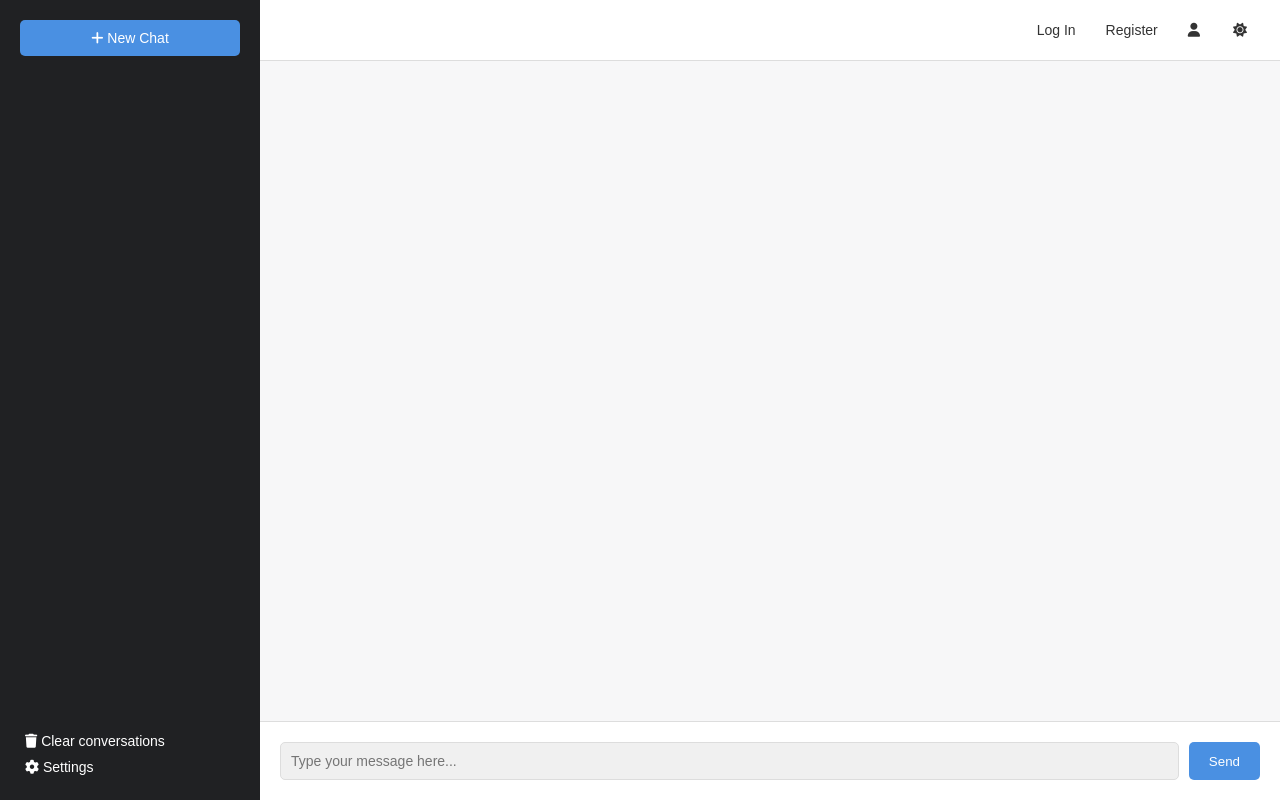
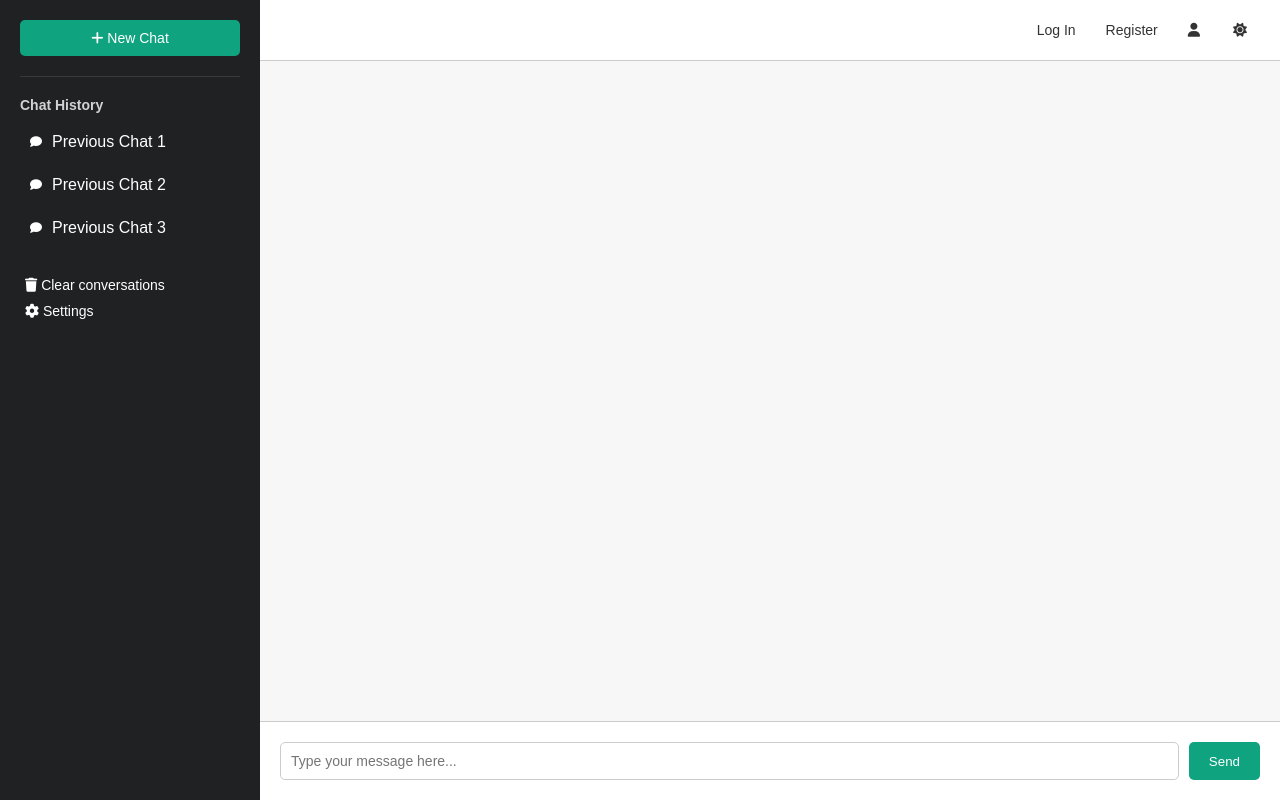
Before and after one commit to milan4352/codecraft, a plain HTML site: page index.html in a window 1280 px wide. Drawn offline with Linux system fonts and the light colour scheme.

Commit message:
update add button functionality and enhance chat history features

```diff
--- a/index.html
+++ b/index.html
@@ -7,30 +7,30 @@
     <link href="https://cdnjs.cloudflare.com/ajax/libs/font-awesome/6.4.0/css/all.min.css" rel="stylesheet">
     <style>
         :root {
-            --primary-color: #4a90e2;
-            --secondary-color: #f5f5f5;
-            --text-color:  #333;
-            --background-color:  #fff;
+            --primary-color: #10a37f;
+            --secondary-color: #f7f7f8;
+            --text-color: #333;
+            --background-color: #fff;
             --chat-background: #f7f7f8;
-            --user-message-bg: #4a90e2;
+            --user-message-bg: #10a37f;
             --ai-message-bg: #f7f7f8;
-            --input-background: #f0f0f0;
-            --input-border: #ddd;
+            --input-background: #fff;
+            --input-border: #ccc;
             --sidebar-background: #202123;
             --sidebar-text: #fff;
-            --box-shadow:  0 4px 6px rgba(0, 0, 0, 0.1);
+            --box-shadow: 0 4px 6px rgba(0, 0, 0, 0.1);
         }
 
         .dark-mode {
-            --primary-color: #64b5f6;
-            --secondary-color: #424242;
+            --primary-color: #19c37d;
+            --secondary-color: #343541;
             --text-color: #f5f5f5;
-            --background-color: #121212;
+            --background-color: #202123;
             --chat-background: #343541;
-            --user-message-bg: #64b5f6;
+            --user-message-bg: #19c37d;
             --ai-message-bg: #444654;
-            --input-background: #2a2a2a;
-            --input-border: #444;
+            --input-background: #40414f;
+            --input-border: #565869;
             --sidebar-background: #202123;
             --sidebar-text: #fff;
             --box-shadow: 0 4px 6px rgba(255, 255, 255, 0.1);
@@ -77,16 +77,30 @@
         }
 
         .new-chat:hover {
-            background-color: #3a7bc8;
+            background-color: #0d8c6f;
+        }
+
+        .chat-history-section {
+            margin-top: 20px;
+            border-top: 1px solid rgba(255, 255, 255, 0.1);
+            padding-top: 20px;
+        }
+
+        .chat-history-section h3 {
+            font-size: 14px;
+            color: var(--sidebar-text);
+            margin-bottom: 10px;
+            opacity: 0.8;
         }
 
         .chat-history {
-            margin-top: 20px;
-            flex-grow: 1;
+            max-height: calc(100vh - 200px);
             overflow-y: auto;
         }
 
         .chat-item {
+            display: flex;
+            align-items: center;
             padding: 10px;
             cursor: pointer;
             border-radius: 5px;
@@ -97,6 +111,12 @@
         .chat-item:hover {
             background-color: rgba(255, 255, 255, 0.1);
         }
+
+        .chat-item i {
+            margin-right: 10px;
+            font-size: 12px;
+        }
+
 
         .sidebar-footer {
             margin-top: 20px;
@@ -198,7 +218,7 @@
         }
 
         .send-button:hover {
-            background-color: #3a7bc8;
+            background-color: #0d8c6f;
         }
 
         .header {
@@ -242,7 +262,7 @@
         }
 
         .theme-toggle:hover, .menu-toggle:hover {
-            background-color: #3a7bc8;
+            background-color: #0d8c6f;
         }
 
         .menu-toggle {
@@ -283,19 +303,28 @@
     </button>
     <div class="sidebar">
         <button class="new-chat">
-                <i class="fas fa-plus"></i>
-                New Chat
+            <i class="fas fa-plus"></i> New Chat
         </button>
+        <div class="chat-history-section">
+            <h3>Chat History</h3>
             <div class="chat-history">
-                <!-- Chat history items will be dynamically added here --></div>
+                <div class="chat-item">
+                    <i class="fas fa-comment"></i> Previous Chat 1
+                </div>
+                <div class="chat-item">
+                    <i class="fas fa-comment"></i> Previous Chat 2
+                </div>
+                <div class="chat-item">
+                    <i class="fas fa-comment"></i> Previous Chat 3
+                </div>
+            </div>
+        </div>
         <div class="sidebar-footer">
             <button id="clear-conversations">
-                    <i class="fas fa-trash"></i>
-                    Clear conversations
+                <i class="fas fa-trash"></i> Clear conversations
             </button>
             <button id="settings">
-                    <i class="fas fa-cog"></i>
-                    Settings
+                <i class="fas fa-cog"></i> Settings
             </button>
         </div>
     </div>
@@ -303,20 +332,20 @@
         <div class="header">
             <button id="login-btn">Log In</button>
             <button id="register-btn">Register</button>
-                <button id="profile-btn">
-                    <i class="fas fa-user"></i>
-                </button>
+            <button id="profile-btn"><i class="fas fa-user"></i></button>
             <button id="theme-toggle" class="theme-toggle">
                 <i class="fas fa-sun"></i>
             </button>
         </div>
         <div class="chat-container">
-                <!-- Chat messages will be dynamically added here --></div>
+            <!-- Chat messages will be dynamically added here -->
+        </div>
         <div class="input-container">
             <input type="text" class="chat-input" placeholder="Type your message here...">
             <button class="send-button">Send</button>
         </div>
     </div>
+
     <script>
         document.addEventListener('DOMContentLoaded', function() {
             const body = document.body;
@@ -396,6 +425,14 @@
                 alert('All conversations cleared.');
             });
             document.getElementById('settings').addEventListener('click', () => alert('Settings functionality would be implemented here.'));
+
+            // Handle chat history item clicks
+            document.querySelectorAll('.chat-item').forEach(item => {
+                item.addEventListener('click', function() {
+                    alert('Loading chat: ' + this.textContent.trim());
+                    // In a real application, you would load the selected chat here
+                });
+            });
         });
     </script>
 </body>
```
Also changed, not shown: log_in.html (+1 -1 lines). Lines whose indentation alone changed are shown as unchanged.
